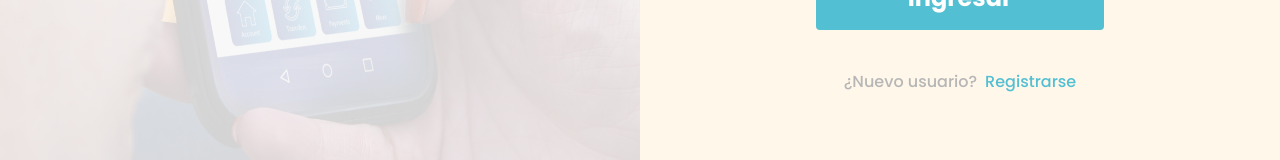
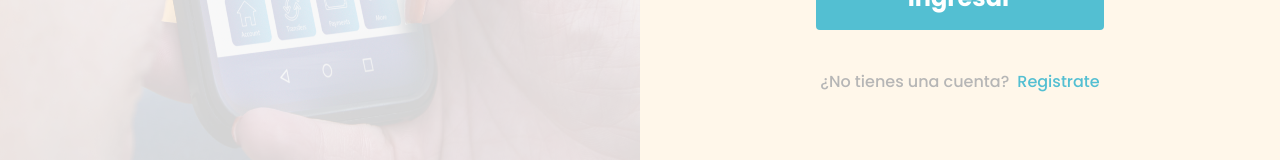
Before and after one commit to Dav416/Take-The-Control, a Vue app: page / in a window 1280 px wide. Shown: the part 564-724 px from the top of the page. Built offline with nearby package versions, Linux system fonts and the light colour scheme.

Commit message:
style(global_css): add style utilities

```diff
--- a/src/auth/components/FormButton.vue
+++ b/src/auth/components/FormButton.vue
@@ -11,7 +11,4 @@ defineProps<{
 }>()
 </script>
 <style scoped>
-    .bg-tc-blue {
-        background-color: var(--color-tc-blue);
-    }
 </style>
--- a/src/auth/pages/LoginForm.vue
+++ b/src/auth/pages/LoginForm.vue
@@ -4,8 +4,8 @@
         <div class="h-screen w-screen">
             <form class="flex flex-col items-center justify-center h-full w-full">
                 <div class="flex flex-col items-center">
-                    <h1 class="text-center text-[2.5rem] blue-green-text-color font-bold">Iniciar Sesión</h1>
-                    <h4 class="mb-10 disabled-text-color">¡Bienvenido! Por favor, ingresa con tu cuenta.</h4>
+                    <h1 class="text-center text-[2.5rem] text-tc-blue-green font-bold">Iniciar Sesión</h1>
+                    <h4 class="mb-10 text-tc-disabled">¡Bienvenido! Por favor, ingresa con tu cuenta.</h4>
                 </div>
                 <div class="flex flex-col items-center w-md">
                     <FormInput
@@ -29,17 +29,17 @@
                         v-model="remember"
                         class="font-medium text-sm"
                     />
-                    <span class="text-xs mt-1 disabled-text-color font-medium">¿Olvidaste tú contraseña?</span>
+                    <span class="text-xs mt-1 text-tc-disabled font-medium">¿Olvidaste tú contraseña?</span>
                 </div>
                 <div class="flex flex-col items-center mt-20">
                     <FormButton label="Ingresar"/>
                     <div class="flex mt-10">
-                        <span class="mr-2 disabled-text-color font-medium">¿Nuevo usuario?</span>
+                        <span class="mr-2 text-tc-disabled font-medium">¿No tienes una cuenta?</span>
                         <router-link
                             to="/register"
-                            class="blue-text-color font-medium"
+                            class="text-tc-blue font-medium"
                         >
-                        Registrarse
+                        Registrate
                         </router-link>
                     </div>
                 </div>
@@ -60,15 +60,4 @@ const remember = ref(false)
 
 </script>
 <style scoped>
-    .disabled-text-color {
-        color: var(--color-tc-disabled);
-    }
-
-    .blue-text-color {
-        color: var(--color-tc-blue);
-    }
-
-    .blue-green-text-color {
-        color: var(--color-tc-blue-green);
-    }
 </style>
--- a/src/auth/pages/RegistryForm.vue
+++ b/src/auth/pages/RegistryForm.vue
@@ -4,7 +4,7 @@
         <div class="h-screen w-screen">
             <form class="flex flex-col items-center justify-center h-full w-full">
                 <div class="flex flex-col items-center">
-                    <h1 class="text-center text-[2.5rem] blue-green-text-color font-bold m-5">Registrarse</h1>
+                    <h1 class="text-center text-[2.5rem] text-tc-blue-green font-bold m-5">Registrarse</h1>
                 </div>
                 <div class="flex flex-col w-[40rem]">
                     <div>
@@ -62,10 +62,10 @@
                 <div class="flex flex-col items-center mt-5">
                     <FormButton label="Registrate"/>
                     <div class="flex mt-2">
-                        <span class="mr-2 disabled-text-color font-medium">¿Ya tienes una cuenta?</span>
+                        <span class="mr-2 text-tc-disabled font-medium">¿Ya tienes una cuenta?</span>
                         <router-link
                             to="/"
-                            class="blue-text-color font-medium"
+                            class="text-tc-blue font-medium"
                         >
                         Inicia sesión aquí
                         </router-link>
@@ -92,19 +92,4 @@ const consentTerms = ref(false)
 
 </script>
 <style scoped>
-    .disabled-text-color {
-        color: var(--color-tc-disabled);
-    }
-
-    .blue-text-color {
-        color: var(--color-tc-blue);
-    }
-
-    .blue-green-text-color {
-        color: var(--color-tc-blue-green);
-    }
-    .blue-green-background-color {
-        background-color: var(--color-tc-blue-green);
-    }
-
 </style>
--- a/src/style.css
+++ b/src/style.css
@@ -22,3 +22,26 @@
       } */
 
 }
+
+@layer utilities {
+  /* Text color utilities */
+  .text-tc-white        { color: var(--color-tc-white); }
+  .text-tc-black        { color: var(--color-tc-black); }
+  .text-tc-disabled     { color: var(--color-tc-disabled); }
+  .text-tc-blue         { color: var(--color-tc-blue); }
+  .text-tc-blue-green   { color: var(--color-tc-blue-green); }
+
+  /* Background color utilities */
+  .bg-tc-white          { background-color: var(--color-tc-white); }
+  .bg-tc-black          { background-color: var(--color-tc-black); }
+  .bg-tc-disabled       { background-color: var(--color-tc-disabled); }
+  .bg-tc-blue           { background-color: var(--color-tc-blue); }
+  .bg-tc-blue-green     { background-color: var(--color-tc-blue-green); }
+
+  /* Border color utilities */
+  .border-tc-white      { border-color: var(--color-tc-white); }
+  .border-tc-black      { border-color: var(--color-tc-black); }
+  .border-tc-disabled   { border-color: var(--color-tc-disabled); }
+  .border-tc-blue       { border-color: var(--color-tc-blue); }
+  .border-tc-blue-green { border-color: var(--color-tc-blue-green); }
+}
```
